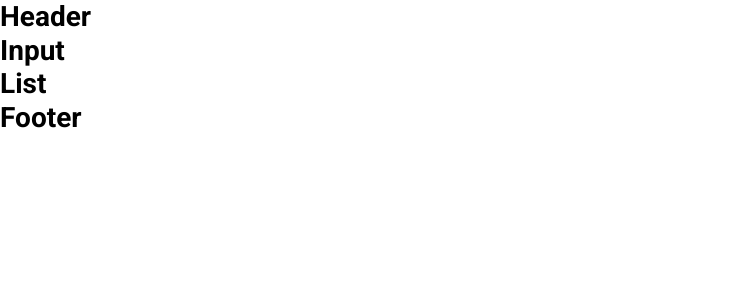
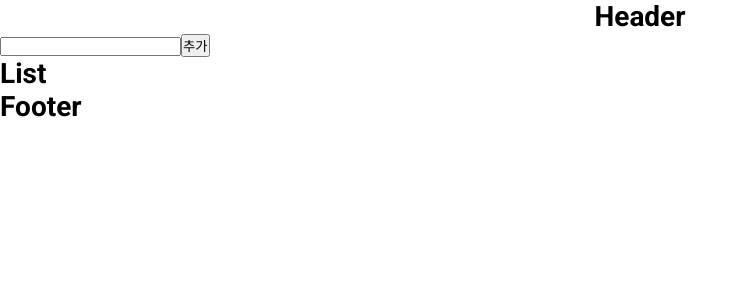
Before and after one commit to Parktaehoon1/notepad, a Vue app: page / in a window 1280 px wide. Shown: the top 300 px of the page, without its empty margins (0-749 px from the left). Built offline with nearby package versions, Linux system fonts and the light colour scheme.

Commit message:
input 컴포넌트 작업중

```diff
--- a/src/components/BlogHeader.vue
+++ b/src/components/BlogHeader.vue
@@ -1,13 +1,19 @@
 <template>
-	<h1>Header</h1>
+	<header class="header">
+		<h1>Header</h1>
+	</header>
 </template>
 
 <script>
-export default {
+	export default {
 
-}
+	}
 </script>
 
-<style>
+<style scoped>
+	h1 {
+		text-align: center;
+		font-weight: 700;
 
+	}
 </style>
--- a/src/components/BlogInput.vue
+++ b/src/components/BlogInput.vue
@@ -1,11 +1,36 @@
 <template>
-		<h1>Input</h1>
+	<div class="input-wrap">
+		<input type="text" v-model="newItem">
+		<button v-on:click="addItem">추가</button>
+	</div>
 </template>
 
 <script>
-export default {
+	import { ref } from 'vue';
 
-}
+	export default {
+		setup() {
+			const newItem = ref('');
+			const addItem = () => {
+				let temp = newItem.value;
+				//localStorage.setItem(키, 값)
+				//localStorage.setItem(키, json 문자열로 저장)
+				// json 저장 문자열은
+				/*
+					{
+						completed: false,
+						title: '메모내용',
+						icon: 파일명
+					}
+				*/
+				localStorage.setItem(temp, temp)
+				newItem.value= '';
+			}
+			return {
+				newItem,addItem
+			}
+		}
+	}
 </script>
 
 <style>
```
